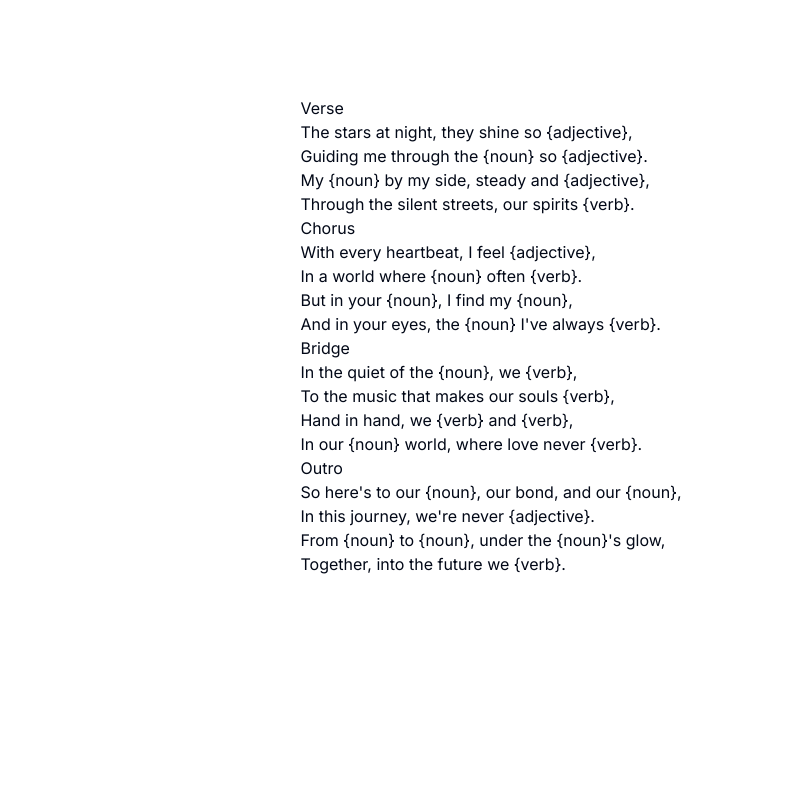
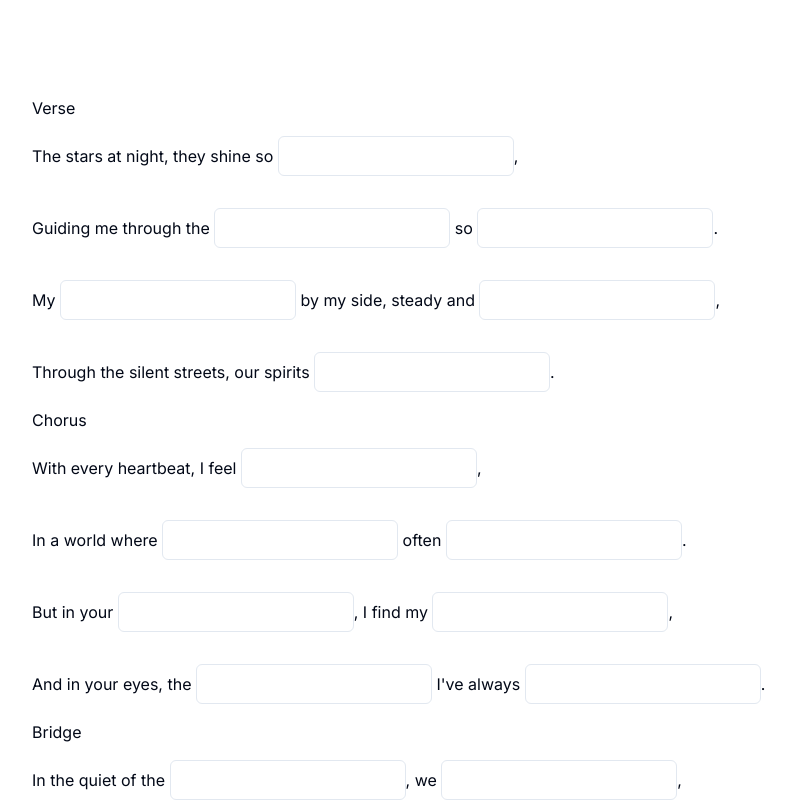
Before and after one commit to dylanvu/Mad-Lyrics, a Next.js app in the folder client/: page / in a window 1280 px wide. Shown: the top 801 px of the page, without its empty margins (149-941 px from the left). Built offline with nearby package versions, Linux system fonts and the light colour scheme.

Commit message:
able to parse but incorrect input index assignment

```diff
--- a/client/src/app/page.tsx
+++ b/client/src/app/page.tsx
@@ -1,6 +1,7 @@
 "use client";
 
 import { useState } from "react";
+import { Input } from "@/components/ui/input";
 
 interface LyricPart {
     part: string;
@@ -55,36 +56,62 @@
     const json = JSON.parse(example) as LyricPart[];
 
     // count the number of {} (inputs)
-    let inputCount = 0;
     // regex generated by chatgpt lol
     const inputRegex = /\{.*?\}/g;
-    for (const part of json) {
-        for (const lyric of part.lyrics) {
-            const matches = lyric.match(inputRegex);
-            inputCount += matches ? matches.length : 0;
-        }
-    }
-    console.log(inputCount);
 
-    // plan: assign each input component
+    // plan: assign each input component an index
+    let inputIndex = -1; // start at -1 lol
 
     return (
         <main className="flex min-h-screen flex-col items-center justify-between p-24">
             <div className="main-div">
                 {json.map((part, index) => {
+                    let lyricsComponents: JSX.Element[] = [];
                     // plan: split each string up by the inputRegex, and then insert a component between each
                     for (const lyric of part.lyrics) {
-                        const staticLyrics = lyric.split(inputRegex);
-                        // generate the component
-
-                        console.log(staticLyrics);
+                        // check if there is a match
+                        if (lyric.match(inputRegex)) {
+                            inputIndex++;
+                            // split and generate static components
+                            const staticLyrics = lyric
+                                .split(inputRegex)
+                                .map((staticLyric) => {
+                                    // TODO: replace with static lyric
+                                    return <span>{staticLyric}</span>;
+                                });
+                            // second pass: add in inputs
+                            // TODO: replace with input component
+                            const separatorComponent = (
+                                <Input
+                                    className="inline w-30 my-4"
+                                    onChange={() => {
+                                        console.log(inputIndex);
+                                    }}
+                                />
+                            );
+                            // Use flatMap to insert the separator component between each element
+                            const inputAndStaticArray = staticLyrics.flatMap(
+                                (component, index) =>
+                                    index < staticLyrics.length - 1
+                                        ? [component, separatorComponent]
+                                        : [component]
+                            );
+                            // join the array
+                            lyricsComponents =
+                                lyricsComponents.concat(inputAndStaticArray);
+                        } else {
+                            // return just the text
+                            // TODO: replace with static lyric
+                            lyricsComponents.push(<span>{lyric}</span>);
+                        }
+                        // now push a break
+                        lyricsComponents.push(<br />);
                     }
+                    // now, render the whole lyric part
                     return (
                         <div key={`lyric-part-${index}`}>
                             <div>{part.part}</div>
-                            {part.lyrics.map((lyric) => {
-                                return <div>{lyric}</div>;
-                            })}
+                            {lyricsComponents.map((component) => component)}
                         </div>
                     );
                 })}
--- /dev/null
+++ b/client/src/components/ui/input.tsx
@@ -0,0 +1,25 @@
+import * as React from "react"
+
+import { cn } from "@/lib/utils"
+
+export interface InputProps
+  extends React.InputHTMLAttributes<HTMLInputElement> {}
+
+const Input = React.forwardRef<HTMLInputElement, InputProps>(
+  ({ className, type, ...props }, ref) => {
+    return (
+      <input
+        type={type}
+        className={cn(
+          "flex h-10 w-full rounded-md border border-input bg-background px-3 py-2 text-sm ring-offset-background file:border-0 file:bg-transparent file:text-sm file:font-medium placeholder:text-muted-foreground focus-visible:outline-none focus-visible:ring-2 focus-visible:ring-ring focus-visible:ring-offset-2 disabled:cursor-not-allowed disabled:opacity-50",
+          className
+        )}
+        ref={ref}
+        {...props}
+      />
+    )
+  }
+)
+Input.displayName = "Input"
+
+export { Input }
```
Also changed, not shown: client/components.json, client/src/app/globals.css (indentation only), 1 other file (tests, documents, lock files or other folders).
